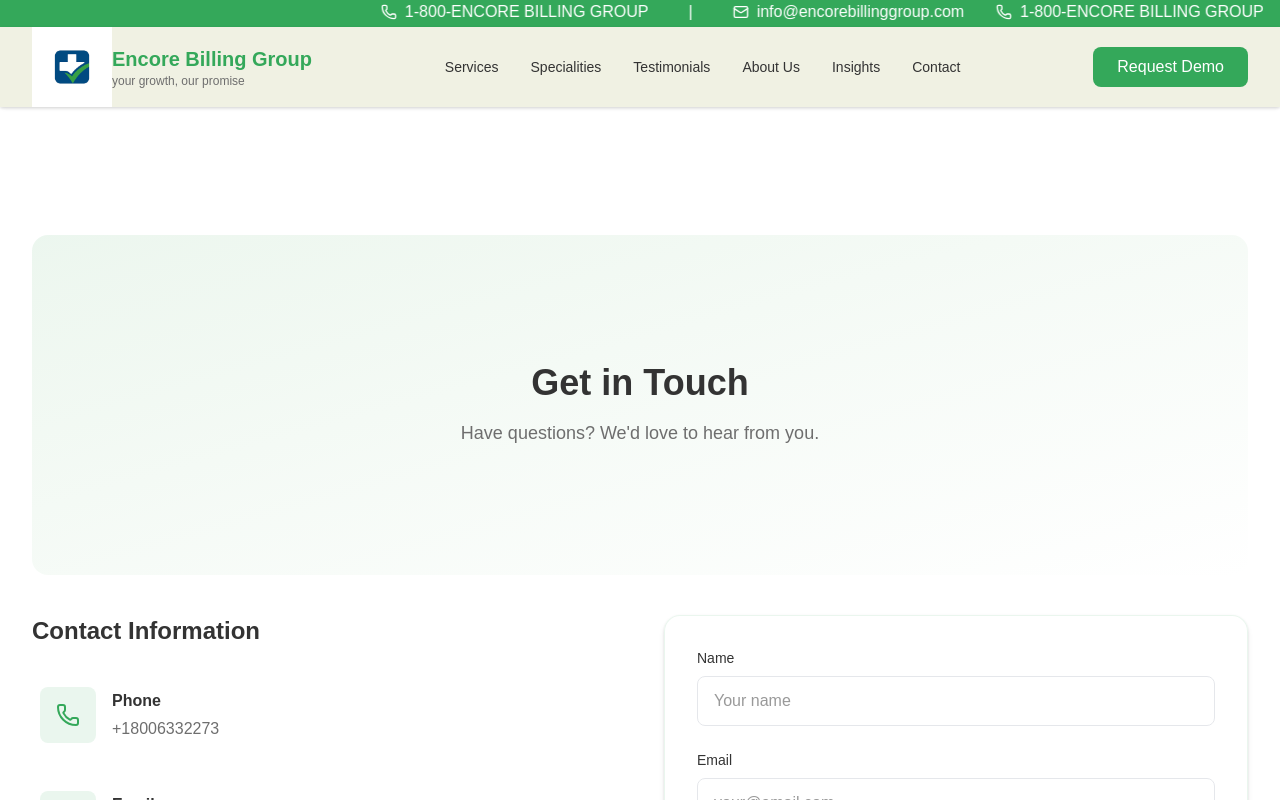
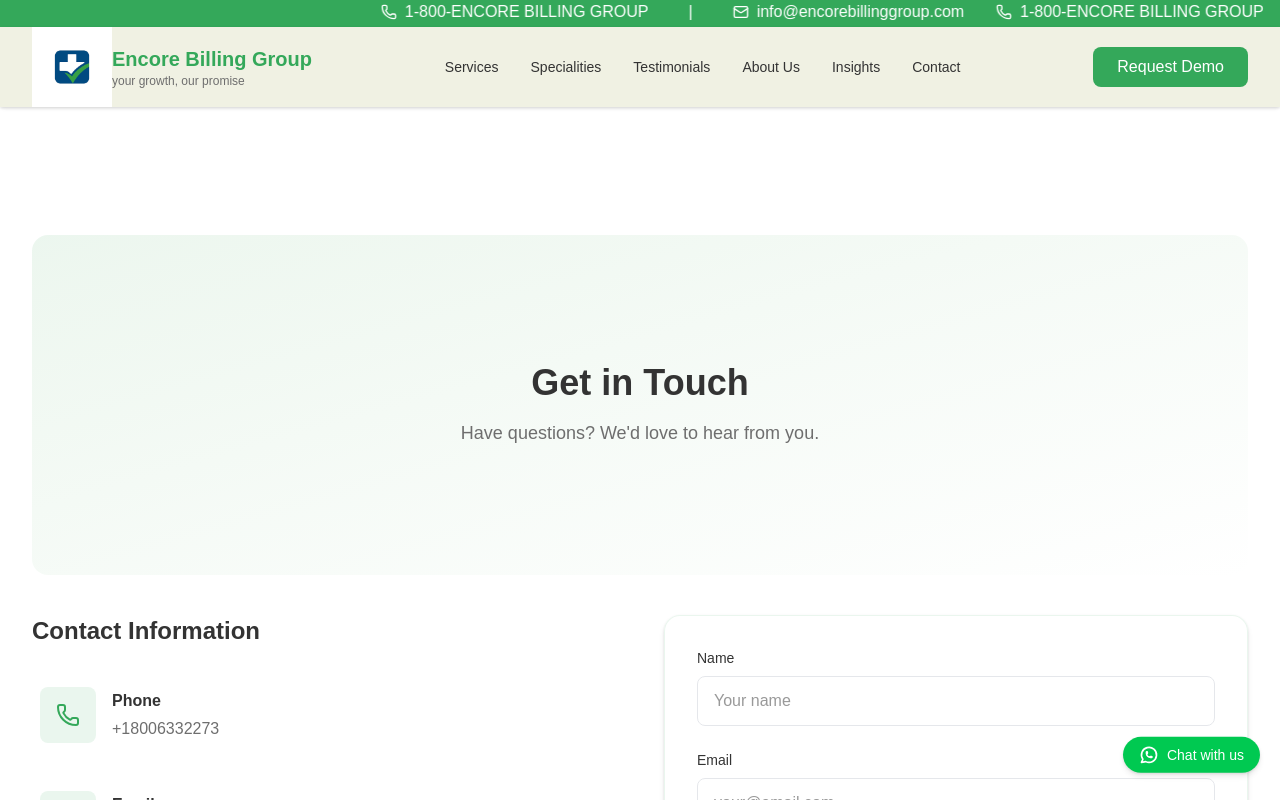
Before and after one commit to zainrajpootfd/Billing, a Next.js app: page /contact in a window 1280 px wide. Shown: the top 800 px of the page. Built offline with nearby package versions, Linux system fonts and the light colour scheme.

Commit message:
add whatsapp button

```diff
--- /dev/null
+++ b/src/components/landing/WhatsappButton.tsx
@@ -0,0 +1,21 @@
+"use client";
+
+import { IconBrandWhatsapp } from "@tabler/icons-react";
+
+export default function WhatsAppButton() {
+  const phoneNumber = "923001234567"; // 👈 replace with your number (no + or 0)
+  const message = "Hello! I would like to learn more about your services.";
+
+  return (
+    <a
+      href={`https://wa.me/${phoneNumber}?text=${encodeURIComponent(message)}`}
+      target="_blank"
+      rel="noopener noreferrer"
+      className="fixed bottom-5 right-5 flex items-center gap-2 bg-green-500 hover:bg-green-600 text-white px-4 py-2 rounded-full shadow-lg transition-all duration-300 hover:scale-110 z-50 animate-bounce"
+      aria-label="Chat on WhatsApp"
+    >
+      <IconBrandWhatsapp className="w-5 h-5" />
+      <span className="text-sm font-medium">Chat with us</span>
+    </a>
+  );
+}
```
